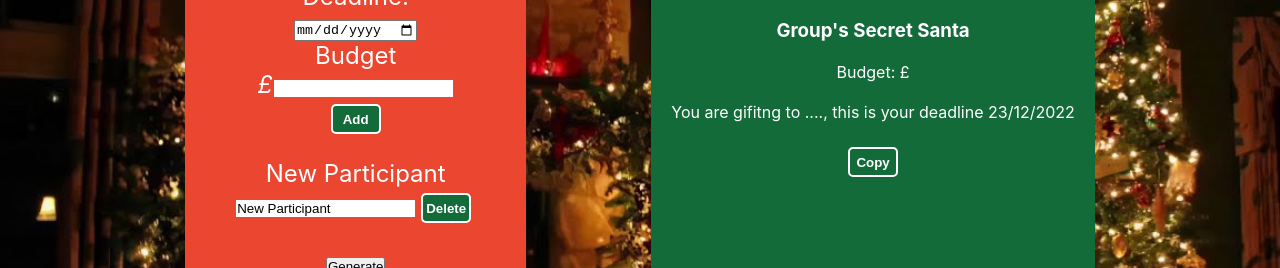
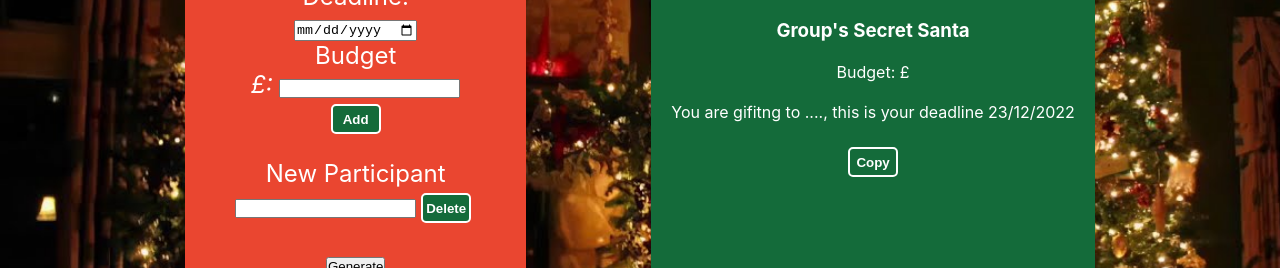
Before and after one commit to W1llB/Secret_Santa_Frontend, a React (Create React App) app in the folder secretsanta/: page / in a window 1280 px wide. Shown: the part 268-536 px from the top of the page. Built offline with nearby package versions, Linux system fonts and the light colour scheme.

Commit message:
randomiser working & input fields optimised

```diff
--- a/secretsanta/src/components/App/App.js
+++ b/secretsanta/src/components/App/App.js
@@ -1,5 +1,5 @@
 import { useState } from 'react';
-import useFetch from '../../hooks/useFetch';
+// import useFetch from '../../hooks/useFetch/useFetch';
 
 import '../App/App.css';
 import Header from '../Header/header.js';
@@ -11,20 +11,37 @@ import Members from '../Members';
 function App() {
 
   // Groupname State
-  const [groupName, setGroupName] = useState(null);
+  const [inputDetails, setInputDetails] = useState(null);
+  const [inputMembers, setInputMembers] = useState(null);
+  const [finalGroup, setFinalGroup] = useState(null)
 
-  const {data, error} = useFetch('http://localhost:3001/santa/', 'Taylors Secret Santa')
-  console.log(data)
+  // const {data, error} = useFetch('http://localhost:3001/santa/',)
+
   // Handle Change function>
-  function handleChange(e) {
-    setGroupName({
-      ...groupName,
+  function handleChangeDetails(e) {
+    setInputDetails({
+      ...inputDetails,
       [e.target.name] : e.target.value
     });
-    console.log(groupName);
+    console.log(inputDetails);
+  }
+
+  function handleChangeMembers(e) {
+    setInputMembers({
+      ...inputMembers,
+      [e.target.name] : e.target.value
+    });
+    console.log(inputMembers);
   }
 
 
+  function generateButtonClick(e) {
+    e.preventDefault()
+    const inputDetailsClone = JSON.parse(JSON.stringify(inputDetails));
+    const inputMembersClone = JSON.parse(JSON.stringify(inputMembers));
+    setFinalGroup([inputDetailsClone, inputMembersClone])
+    console.log(finalGroup)
+  }
 
 
   return (
@@ -32,7 +49,11 @@ function App() {
       <Header></Header>
 
       <div className='divsContainer'>
-        <GeneralForm handleChange={handleChange}></GeneralForm>
+        <GeneralForm
+         handleChangeDetails={handleChangeDetails}
+         handleChangeMembers={handleChangeMembers}
+         handleClick={generateButtonClick}
+         ></GeneralForm>
         <Members></Members>
       </div>
 
--- a/secretsanta/src/components/GeneralForm/generalForm.js
+++ b/secretsanta/src/components/GeneralForm/generalForm.js
@@ -2,7 +2,7 @@ import React from "react";
 import { useState } from "react";
 import ParticipantList from "../ParticipantList/participantList";
 
-function GeneralForm({handleChange}) {
+function GeneralForm({handleChangeDetails, handleChangeMembers, handleClick}) {
 
     const [count, setCount] = useState(1);
     // const [countArray, setCountArray] = useState([1]);
@@ -22,26 +22,26 @@ function GeneralForm({handleChange}) {
 
     return (
             <form className="formContainer">
-                <label for="gname">Group Name:</label><br />
-                <input type="text" id="gname" name="gname" onChange={handleChange}/><br />
+                <label htmlFor="gname">Group Name:</label><br />
+                <input type="text" id="gname" name="gname" onChange={handleChangeDetails}/><br />
 
-                <label for="deadline">Deadline:</label><br />
-                <input type="date" id="deadline" name="deadline" onChange={handleChange}/><br />
+                <label htmlFor="deadline">Deadline:</label><br />
+                <input type="date" id="deadline" name="deadline" onChange={handleChangeDetails}/><br />
 
-                <label for="budget">Budget</label><br />
-                <i>£</i><input type="number" id="budget" name="budget" onChange={handleChange}/><br />
+                <label htmlFor="budget">Budget</label><br />
+                <i>£: </i><input type="number" id="budget" name="budget" onChange={handleChangeDetails}/><br />
 
 
                 <button className="participantFormButtons" onClick={(e) => addMemberClick(e)}>Add</button>
                 <div className="listContainer">
                     {Array.from(Array(count)).map((c, index) => {
                         return (
-                            <ParticipantList key={c} name={index} handleClick={handleDelete}></ParticipantList>
+                            <ParticipantList key={c} name={index} handleClick={handleDelete} handleChange={handleChangeMembers}></ParticipantList>
                             )
                         })
                     }
                 </div>
-                <button className="generateButton">Generate</button>
+                <button className="generateButton" onClick={(e) => handleClick(e)}>Generate</button>
 
             </form>
     )
--- a/secretsanta/src/components/ParticipantList/participantList.js
+++ b/secretsanta/src/components/ParticipantList/participantList.js
@@ -1,12 +1,16 @@
 import React from "react";
 
 
-function ParticipantList({key, name, handleClick}) {
+function ParticipantList({key, name, handleClick, handleChange}) {
 
     return (
         <div className="participantDiv" key={key}>
-            <label for="participantName">New Participant</label><br />
-            <input type="text" id="participantName" name={name} defaultValue="New Participant"/>
+            <label htmlFor="participantName">New Participant</label><br />
+            <input
+            type="text" id="participantName"
+            name={name}
+            onChange ={handleChange}
+            />
             <button className="participantFormButtons" onClick={handleClick}>Delete</button>
         </div>
     )
--- a/secretsanta/src/hooks/useFetch.js
+++ b/secretsanta/src/hooks/useFetch/useFetch.js
@@ -1,14 +1,14 @@
 import {useState, useEffect} from 'react'
 
-function useFetch(url, groupName) {
+function useFetch(url, inputData, method) {
     const [data, setData] = useState(null);
     const [error, setError] = useState(null)
 
-    console.log(groupName)
     useEffect(() =>{
         fetch(url, {
+          method: method,
           headers: { Accept: "application/json" },
-          body: {groupName: groupName}
+          body: {payload: inputData}
         })
           .then((res) => res.json())
           .then((data) => {
@@ -19,7 +19,7 @@ function useFetch(url, groupName) {
             setData(null);
             setError(err);
         });
-      },[url]);
+      },[inputData]);
     return {data, error};
 }
 
```
Also changed, not shown: secretsanta/src/hooks/useRandomiser/useRandomiser.js (added, +45 -0 lines), secretsanta/src/hooks/useRandomizer.js (deleted, +0 -17 lines).
